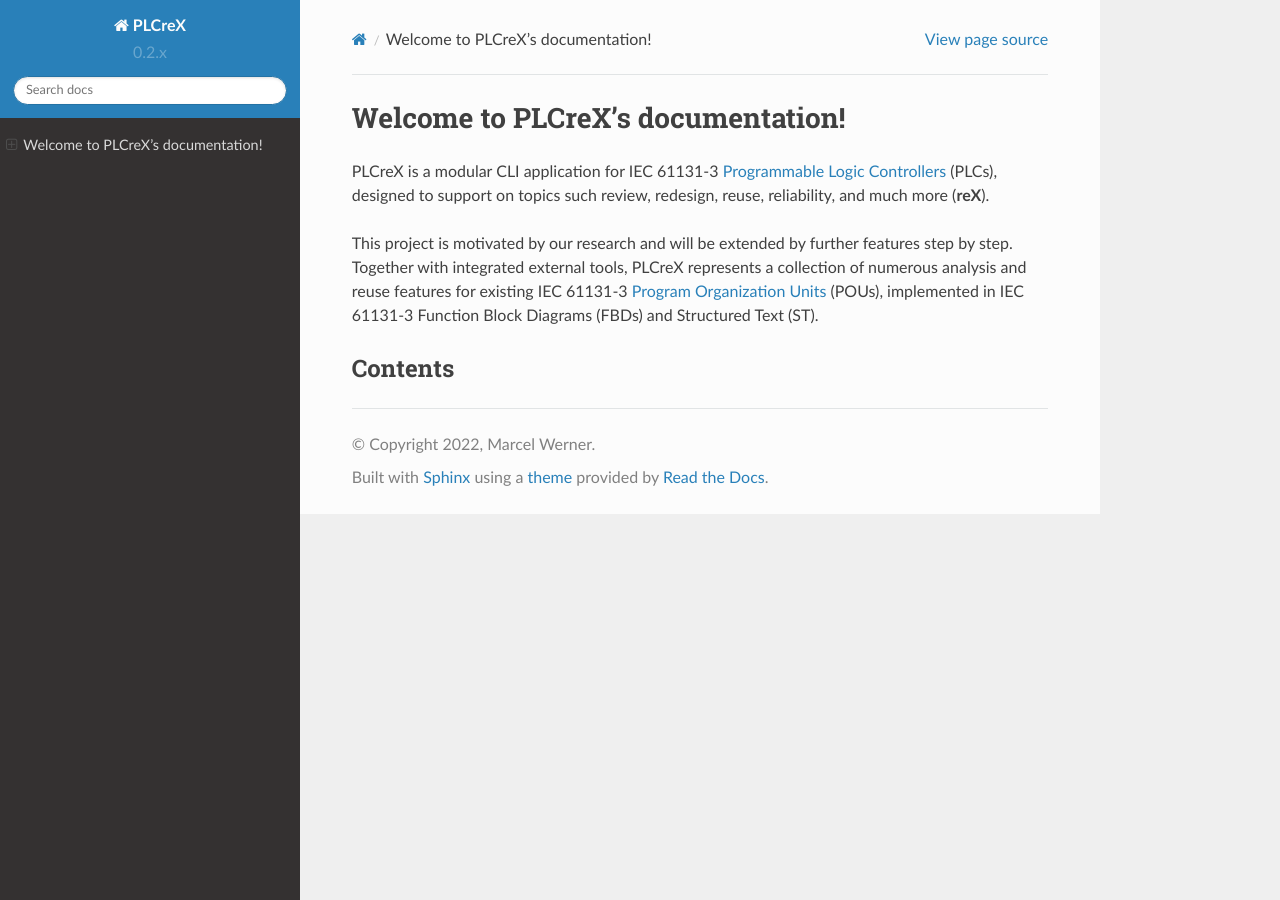
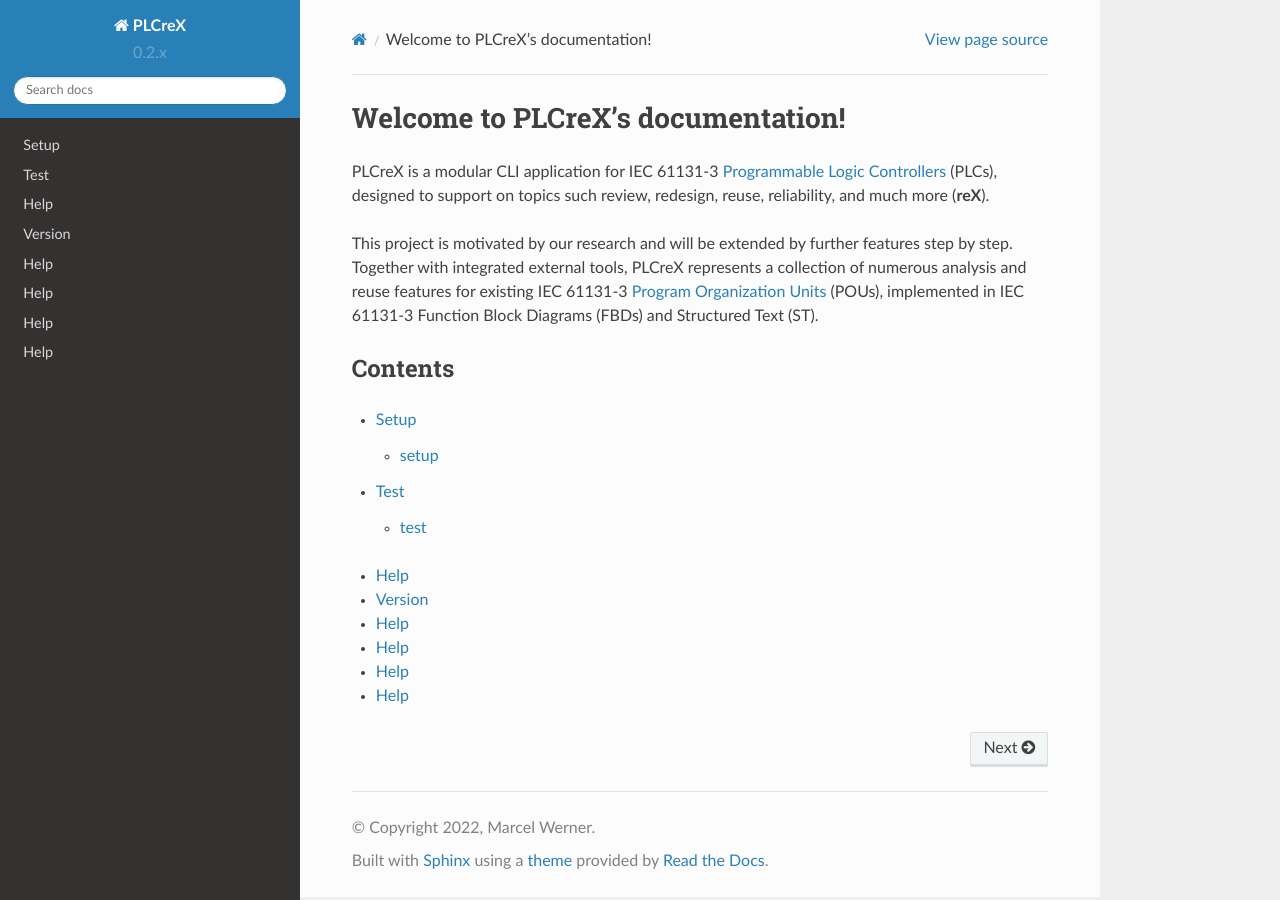
Before and after one commit to marwern/PLCreX, a Sphinx documentation site: the page built from docs/source/index.rst, in a window 1280 px wide. Built offline with Sphinx 7.4.7 and the Read the Docs theme 2.0.0, drawn with Linux system fonts in a browser that asks for light colours; part of the change alters nothing that is shown.

```diff
--- a/docs/source/conf.py
+++ b/docs/source/conf.py
@@ -21,9 +21,7 @@ extensions = [
     'sphinx.ext.autodoc',
     'sphinx.ext.autosummary',
     'sphinx.ext.intersphinx',
-    'sphinx.ext.napoleon',
-    'recommonmark',
-    'sphinx_markdown_tables'
+    'sphinx.ext.napoleon'
 ]
 
 intersphinx_mapping = {
--- a/docs/source/index.rst
+++ b/docs/source/index.rst
@@ -15,14 +15,10 @@ Contents
 --------
 
 .. toctree::
-    :caption: General Information
-    :hidden:
     setup
     test
 
 .. toctree::
-    :caption: Features
-    :hidden:
     plcrex_help
     plcrex_version
     xml_checker
```
